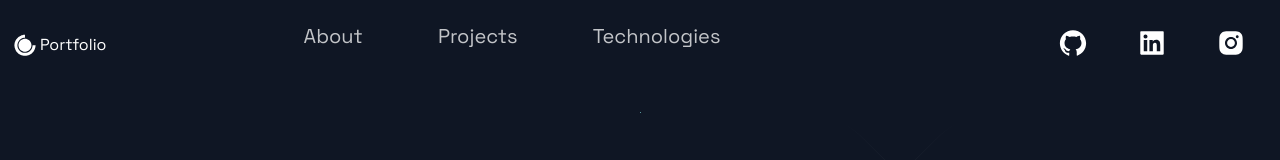
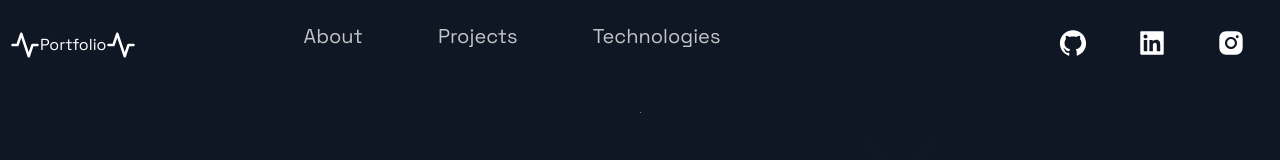
Before and after one commit to mauritzerick/portfolio, a Next.js app: page / in a window 1280 px wide. Shown: the top 160 px of the page. Built offline with nearby package versions, Linux system fonts and the light colour scheme.

Commit message:
header icon

```diff
--- a/src/components/Header/Header.js
+++ b/src/components/Header/Header.js
@@ -2,6 +2,7 @@ import Link from 'next/link';
 import React from 'react';
 import { AiFillGithub, AiFillInstagram, AiFillLinkedin } from 'react-icons/ai';
 import { DiCssdeck } from 'react-icons/di';
+import { FiActivity } from 'react-icons/fi';
 
 import { Container, Div1, Div2, Div3, NavLink, SocialIcons } from './HeaderStyles';
 
@@ -10,7 +11,7 @@ const Header = () =>  (
     <Div1>
       <Link href="/">
         <a style={{ display: 'flex', alignItems: 'center', color:"white" }}>
-          <DiCssdeck size="3rem" /> <span>Portfolio</span>
+          <FiActivity size="3rem" /> <span>Portfolio</span> <FiActivity size="3rem" />
         </a>
       </Link>
     </Div1>
```
